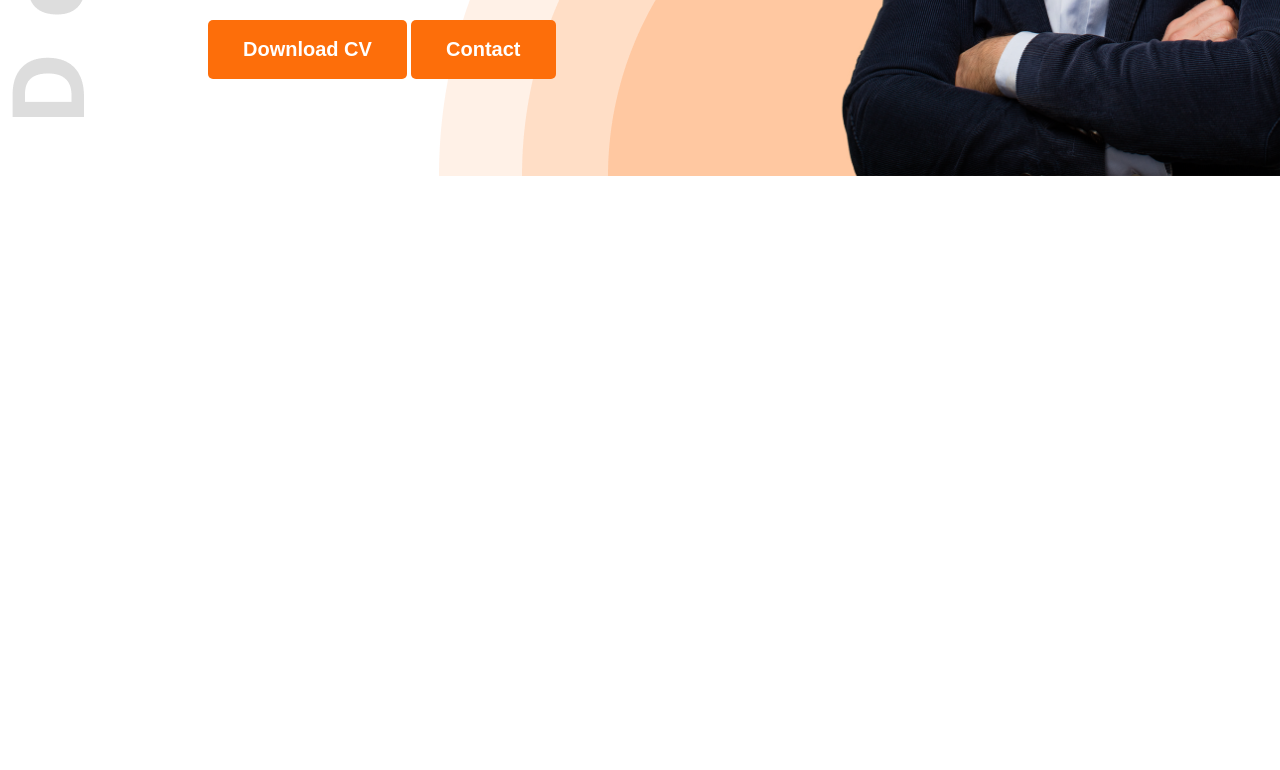
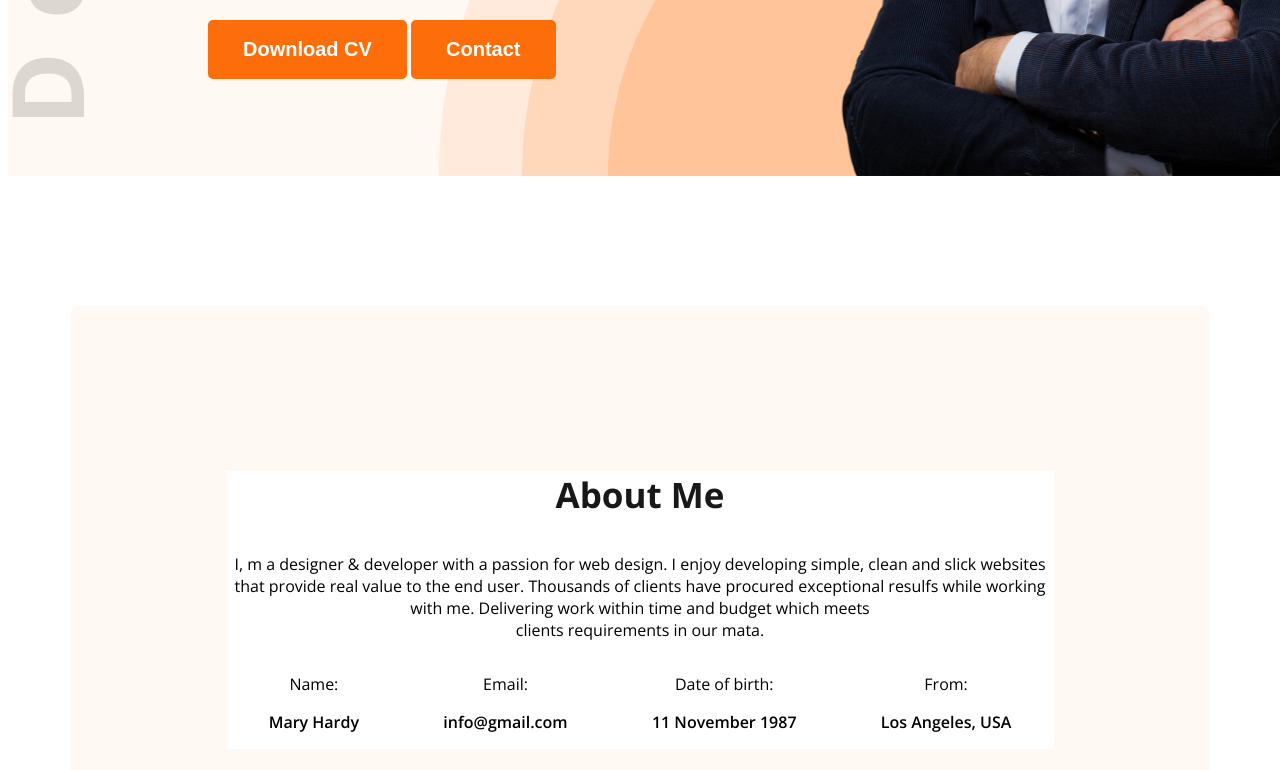
Before and after one commit to mdsihaburrahman/web-developer-portfolio, a plain HTML site: page index.html in a window 1280 px wide. Shown: the part 654-1424 px from the top of the page. Before the commit the page ends 838 px from the top, so only its background shows below. Drawn offline with nearby package versions, Linux system fonts and the light colour scheme.

Commit message:
added a section

```diff
--- a/index.html
+++ b/index.html
@@ -14,7 +14,7 @@
 </head>
 
 <body class="open-sans-normal">
-    <header class="header">
+    <header class="header secondary-bg">
         <nav>
             <h3 class="nav-title">Ma<span class="text-primary">r</span>y</h3>
             <ul>
@@ -36,7 +36,31 @@
         </div>
     </header>
     <main>
-
+        <section class="about secondary-bg">
+            <div class="creat-me">
+                <h3 class="section-title">About Me</h3>
+                <p class="section-description">I, m a designer & developer with a passion for web design. I enjoy developing simple, clean and slick websites that provide real value to the end user. Thousands of clients have procured exceptional resulfs while working with me. Delivering work within time and budget which meets <br> clients requirements in our mata.</p>
+                <div class="about-items">
+                    <!-- .about-item*4>p.item-title+p.item-description -->
+                    <div class="about-item">
+                        <p class="item-title">Name:</p>
+                        <p class="item-description">Mary Hardy</p>
+                    </div>
+                    <div class="about-item">
+                        <p class="item-title">Email:</p>
+                        <p class="item-description">info@gmail.com</p>
+                    </div>
+                    <div class="about-item">
+                        <p class="item-title">Date of birth:</p>
+                        <p class="item-description">11 November 1987</p>
+                    </div>
+                    <div class="about-item">
+                        <p class="item-title">From:</p>
+                        <p class="item-description">Los Angeles, USA</p>
+                    </div>
+                </div>
+            </div>
+        </section>
     </main>
     <footer>
 
--- a/styles/styles.css
+++ b/styles/styles.css
@@ -10,6 +10,10 @@
 }
 
 /* shared style */
+
+.secondary-bg{
+    background-color: #FFF8F3;
+}
 .text-primary{
     color: #FD6E0A;
 }
@@ -17,6 +21,7 @@
 .dark-2{
     color: #474747;
 }
+
 
 /* make button */
 .btn-primary{
@@ -27,6 +32,18 @@
     padding: 18px 35px;
     border-radius: 5px;
     border: none;
+}
+/* shared */
+.section-title{
+    font-size: 35px;
+    font-weight: bold;
+    color: #181818;
+}
+.section-descriprtion{
+    font-size: 18px;
+    color: #757575;
+    border-top: 30px;
+    border-bottom: 30px;
 }
 /* header */
 
@@ -102,3 +119,34 @@ nav li a{
 .banner-profile-pic{
     width: 580px;
 }
+/* main styles */
+main{
+    max-width: 1140px;
+    margin: 0 auto;
+}
+
+/* about styles */
+.about{
+    border-radius: 10px;
+    padding: 130px 150px;
+    text-align: center;
+    margin-top: 130px;
+}
+.about-items{
+    display: flex;
+    justify-content: space-around;
+}
+.item-description{
+    font-weight: 600;
+    border-top: 0px;
+}
+.creat-me{
+    max-width: 827px;
+    margin: 0 auto;
+    background-color: #FFFFFF;
+}
+.item-title{
+    background-color: #FFFFFF;
+    border-bottom: 0px;
+    padding-top: 0;
+}
```
